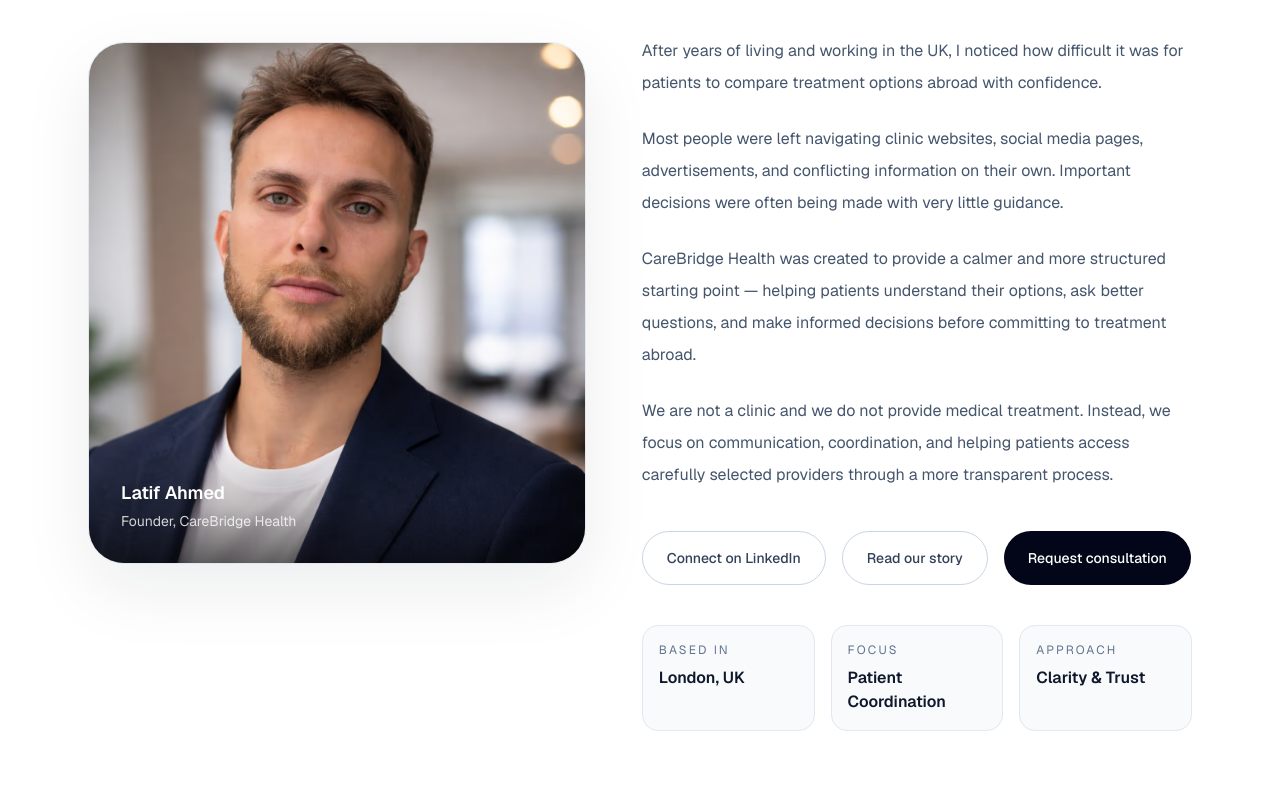
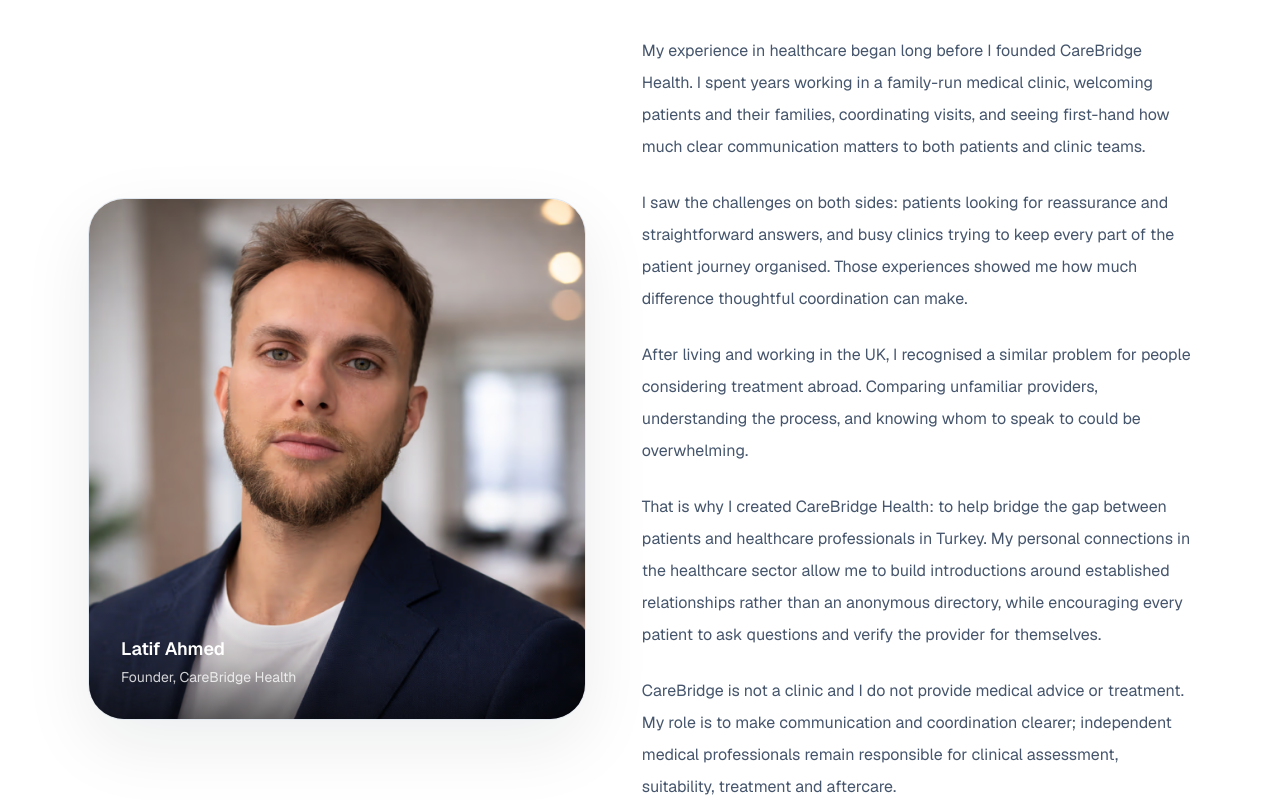
Before and after one commit to LyatifAhmed/carebridgehealth, a Next.js app: page / in a window 1280 px wide. Shown: the part 4020-4820 px from the top of the page. Built offline with nearby package versions, Linux system fonts and the light colour scheme.

Commit message:
Ground founder story in years of clinic coordination and patient needs

```diff
--- a/app/components/FounderSection.tsx
+++ b/app/components/FounderSection.tsx
@@ -39,30 +39,43 @@ export default function FounderSection() {
 
             <div className="mt-8 space-y-6 text-base leading-8 text-slate-600">
               <p>
-                After years of living and working in the UK, I noticed how
-                difficult it was for patients to compare treatment options
-                abroad with confidence.
+                My experience in healthcare began long before I founded
+                CareBridge Health. I spent years working in a family-run
+                medical clinic, welcoming patients and their families,
+                coordinating visits, and seeing first-hand how much clear
+                communication matters to both patients and clinic teams.
               </p>
 
               <p>
-                Most people were left navigating clinic websites, social media
-                pages, advertisements, and conflicting information on their own.
-                Important decisions were often being made with very little
-                guidance.
+                I saw the challenges on both sides: patients looking for
+                reassurance and straightforward answers, and busy clinics
+                trying to keep every part of the patient journey organised.
+                Those experiences showed me how much difference thoughtful
+                coordination can make.
               </p>
 
               <p>
-                CareBridge Health was created to provide a calmer and more
-                structured starting point — helping patients understand their
-                options, ask better questions, and make informed decisions
-                before committing to treatment abroad.
+                After living and working in the UK, I recognised a similar
+                problem for people considering treatment abroad. Comparing
+                unfamiliar providers, understanding the process, and knowing
+                whom to speak to could be overwhelming.
               </p>
 
               <p>
-                We are not a clinic and we do not provide medical treatment.
-                Instead, we focus on communication, coordination, and helping
-                patients access carefully selected providers through a more
-                transparent process.
+                That is why I created CareBridge Health: to help bridge the
+                gap between patients and healthcare professionals in Turkey.
+                My personal connections in the healthcare sector allow me to
+                build introductions around established relationships rather
+                than an anonymous directory, while encouraging every patient
+                to ask questions and verify the provider for themselves.
+              </p>
+
+              <p>
+                CareBridge is not a clinic and I do not provide medical
+                advice or treatment. My role is to make communication and
+                coordination clearer; independent medical professionals
+                remain responsible for clinical assessment, suitability,
+                treatment and aftercare.
               </p>
             </div>
 
```
